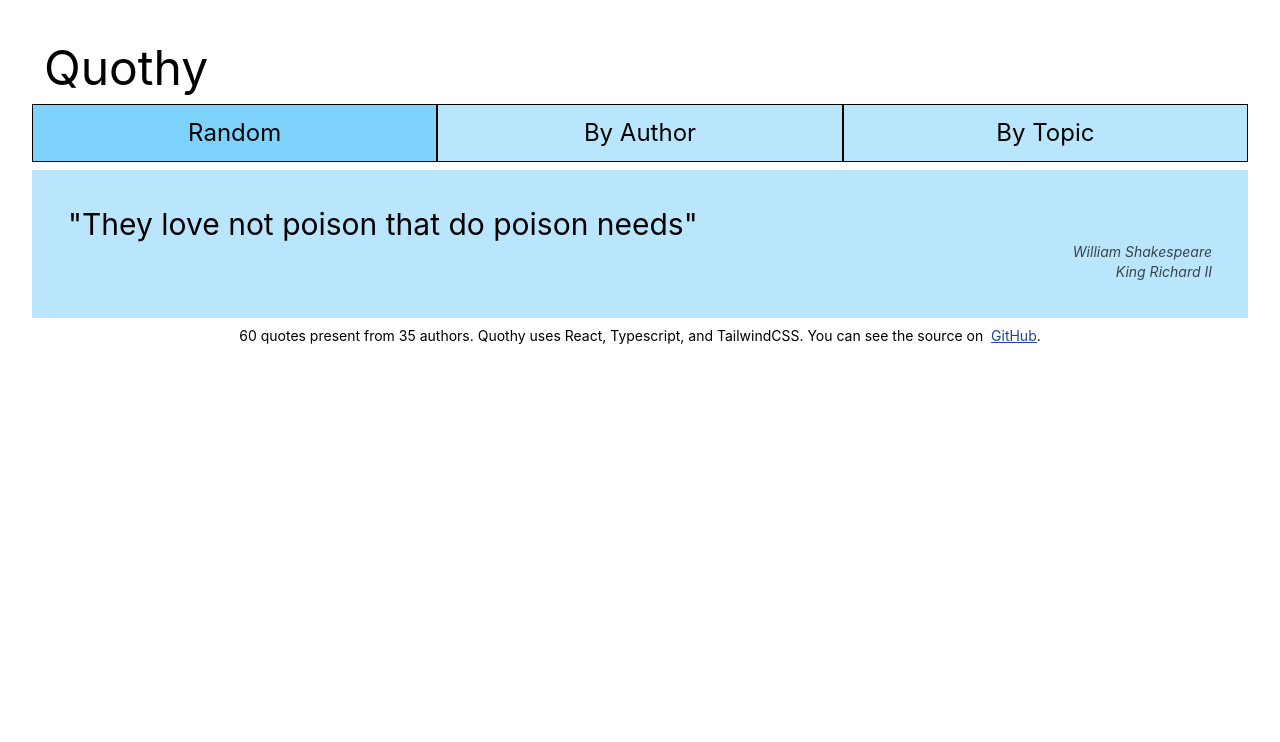
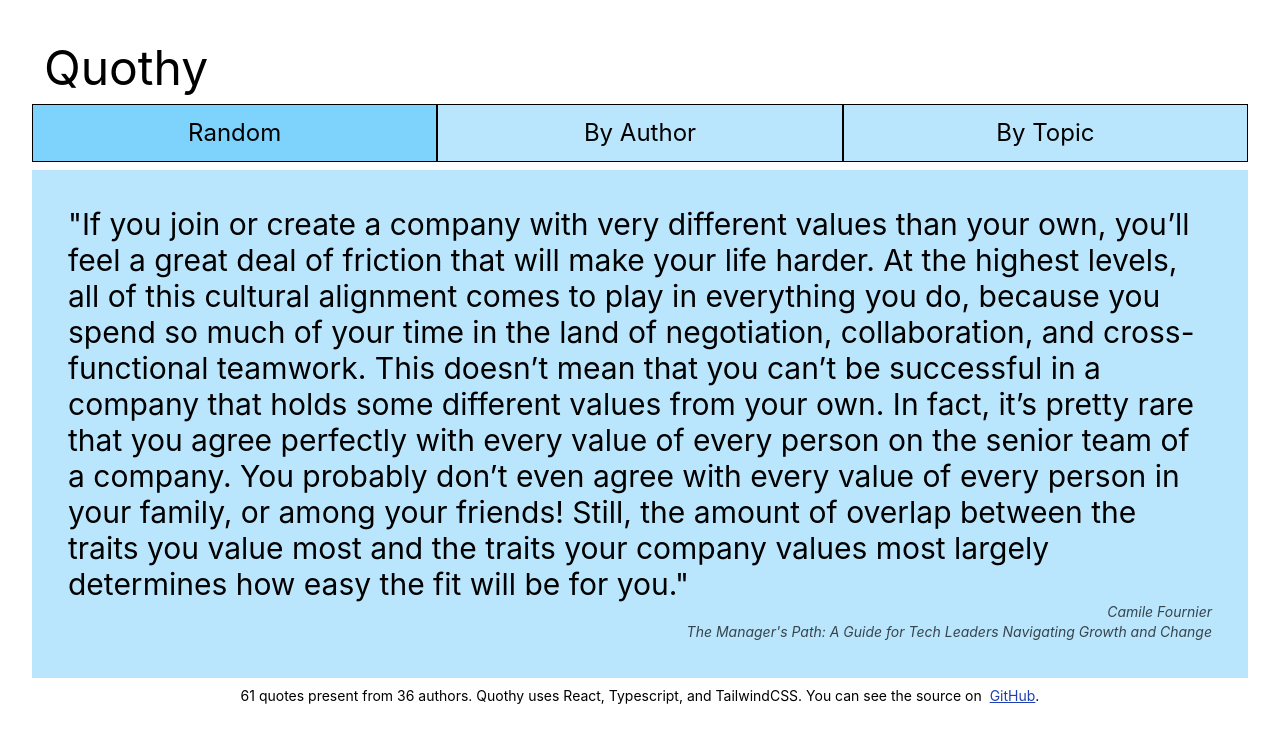
Before and after one commit to MarkNenadov/quothy, a React (Create React App) app: page / in a window 1280 px wide. Shown: the top 742 px of the page. Built offline with nearby package versions, Linux system fonts and the light colour scheme.

Commit message:
added wickenheiser quote

```diff
--- a/src/data/quoteData.ts
+++ b/src/data/quoteData.ts
@@ -176,6 +176,14 @@
         title: "The Theology of the French Reformed Churches: From Henry IV to the Revocation of the Edict of Nantes"
       },
       tags: ["christian-history", "theology", "french-reformation"]
+    },
+    {
+      quote: "Losing the gold on my first Olympics changed my life. I learned so tangibly (and devastatingly) early on that failure is not fatal. It stings. It sucks. But I came to see that failure is the setup for a comeback. The loses just inspire you to do better. To work harder. To learn from your mistakes.",
+      book: {
+        author: "Hayley Wickenheiser",
+        title: "Over The Boards"
+      },
+      tags: ["hockey", "failure"]
     },
     {
       quote: "Recent estimates put the number of Calvinists in France in 1560 at around two million, forming some 10 percent of the total French population.",
```
